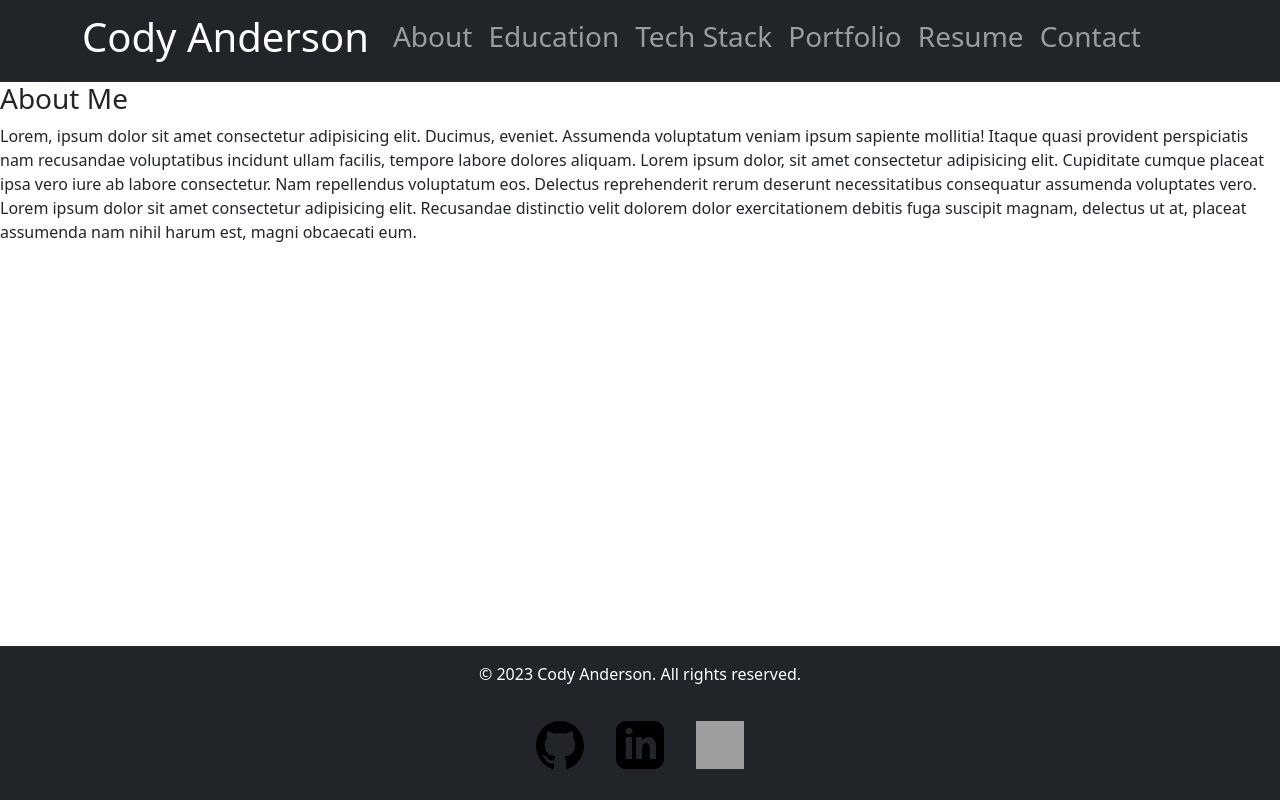
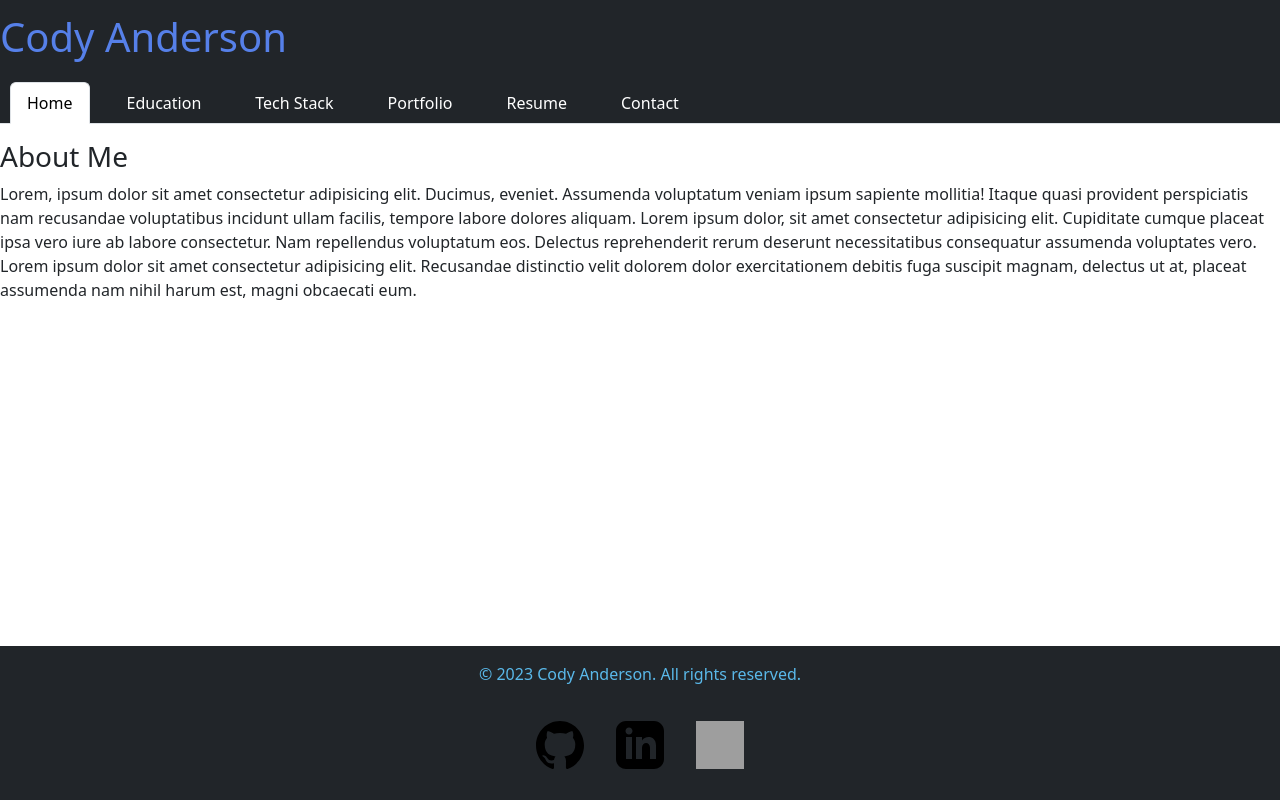
Before and after one commit to cody-and/personal-portfolio, a React (Vite) app: page / in a window 1280 px wide. Built offline with nearby package versions, Linux system fonts and the light colour scheme; grey boxes are pictures that could not be loaded.

Commit message:
saving work

```diff
--- a/src/App.css
+++ b/src/App.css
@@ -110,6 +110,7 @@ footer {
   display: flex;
   flex-direction: column;
   align-items: center;
+  background-color: #f5f5f5;
 }
 
 .card-image {
@@ -179,3 +180,29 @@ footer {
 .project-svg:hover {
   transform: scale(1.1);
 }
+
+.main-text{
+  color: #5680e9
+}
+
+.secondary-text {
+  color: #5ab9ea;
+}
+
+.custom-tabs {
+  background-color: #212529;
+}
+
+.custom-tabs .nav-item {
+  margin: 0 10px;
+}
+
+.custom-tabs .nav-link {
+  color: white;
+  font-weight: 500;
+  transition: color 0.3s ease;
+}
+
+.custom-tabs .nav-link:hover {
+  color: #5ab9ea;
+}
--- a/src/App.jsx
+++ b/src/App.jsx
@@ -1,10 +1,9 @@
 import React from "react";
 import { Routes, Route, BrowserRouter } from "react-router-dom";
 import { Home, Portfolio, Resume, PageNotFound, Contact, Education, TechStack } from "./pages";
-import { About, Project, Footer, TechSkills, EducationComponent, } from "./components";
+import { About, Project, Footer, TechSkills, EducationComponent } from "./components";
 import "bootstrap/dist/css/bootstrap.min.css";
-import Container from "react-bootstrap/Container";
-import Nav from "react-bootstrap/Nav";
+import { Tabs, Tab } from "react-bootstrap";
 import Navbar from "react-bootstrap/Navbar";
 import "./App.css";
 
@@ -13,47 +12,35 @@ function App() {
     <div className="app-container">
       <header>
         <Navbar bg="dark" data-bs-theme="dark">
-          <Container>
           <Navbar.Brand href="/">
-              <h1>Cody Anderson</h1>
+            <h1 className="main-text">Cody Anderson</h1>
           </Navbar.Brand>
-            <Nav className="me-auto">
-              <Nav.Link href="/">
-                <h3>About</h3>
-              </Nav.Link>
-              <Nav.Link href="/education">
-                <h3>Education</h3>
-              </Nav.Link>
-              <Nav.Link href="/tech-stack">
-                <h3>Tech Stack</h3>
-              </Nav.Link>
-              <Nav.Link href="/portfolio">
-                <h3>Portfolio</h3>
-              </Nav.Link>
-              <Nav.Link href="/resume">
-                <h3>Resume</h3>
-              </Nav.Link>
-              <Nav.Link href="/contact">
-                <h3>Contact</h3>
-              </Nav.Link>
-            </Nav>
-          </Container>
         </Navbar>
       </header>
       <div className="content-container">
         <BrowserRouter>
-        <Routes>
-          <Route path="/" element={<Home />} />
-          <Route path="/portfolio" element={<Portfolio />} />
-          <Route path="/tech-stack" element={<TechStack />} />
-          <Route path="/resume" element={<Resume />} />
-          <Route path="/contact" element={<Contact />} />
-          <Route path="/education" element={<Education />} />
-          <Route path="*" element={<PageNotFound />} />
-        </Routes>
+          <Tabs defaultActiveKey="home" id="uncontrolled-tab-example" className="mb-3 custom-tabs">
+            <Tab eventKey="home" title="Home">
+              <Home />
+            </Tab>
+            <Tab eventKey="education" title="Education">
+              <Education />
+            </Tab>
+            <Tab eventKey="tech-stack" title="Tech Stack">
+              <TechStack />
+            </Tab>
+            <Tab eventKey="portfolio" title="Portfolio">
+              <Portfolio />
+            </Tab>
+            <Tab eventKey="resume" title="Resume">
+              <Resume />
+            </Tab>
+            <Tab eventKey="contact" title="Contact">
+              <Contact />
+            </Tab>
+          </Tabs>
         </BrowserRouter>
       </div>
-
       <div>
         <Footer />
       </div>
--- a/src/components/Footer.jsx
+++ b/src/components/Footer.jsx
@@ -9,7 +9,7 @@ export default function Footer() {
   return (
     <footer className="bg-dark text-white text-center py-3">
       <Container>
-        <p>&copy; {new Date().getFullYear()} Cody Anderson. All rights reserved.</p>
+        <p className="secondary-text">&copy; {new Date().getFullYear()} Cody Anderson. All rights reserved.</p>
         <div className="footer-links d-flex justify-content-center">
           <a href="https://github.com/cody-and" target="_blank" className="mx-3">
             <img src={gitHubLogo} alt="GitHub" className="footer-icon" />
```
Lines whose indentation alone changed are shown as unchanged.
